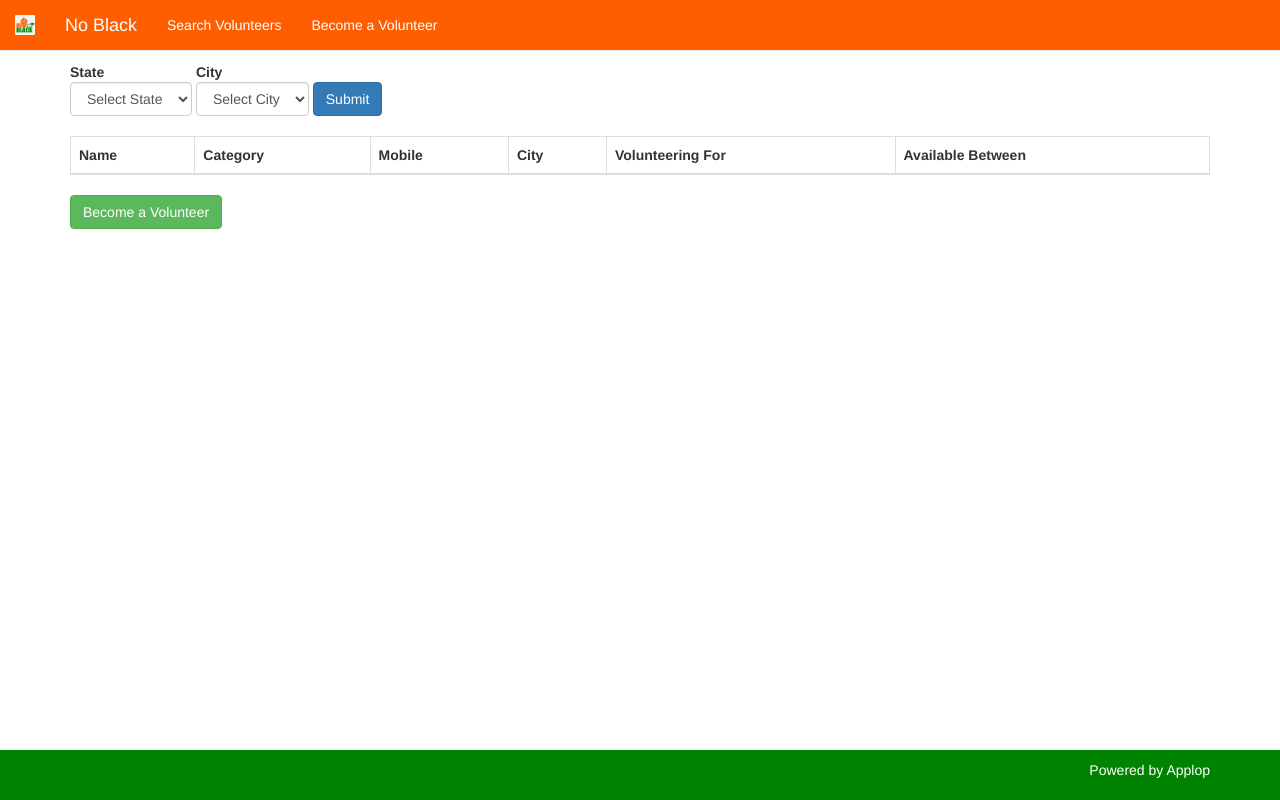
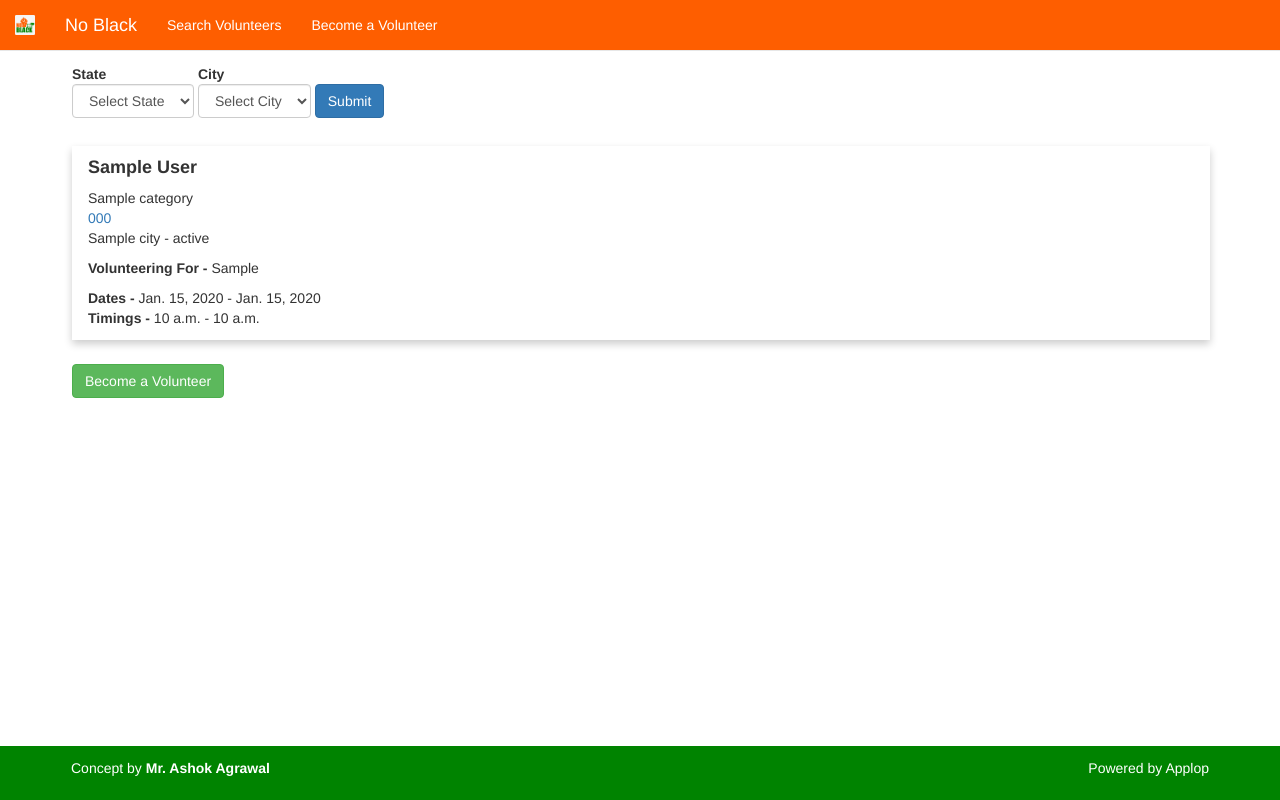
Before and after one commit to vinitapplop/noblack, a Django app: page / in a window 1280 px wide. Run offline with Django 3.2, Linux system fonts and the light colour scheme; tables that the repository leaves empty hold one stand-in row (values such as "Sample post"); data that the repository does not hold is empty; some libraries are stand-ins or nearby versions.

Commit message:
card view

```diff
--- a/templates/home.html
+++ b/templates/home.html
@@ -30,6 +30,21 @@
             background-color: #008300;
             color: white;
             padding: 10px;
+        }
+        .card {
+            /* Add shadows to create the "card" effect */
+            box-shadow: 0 4px 8px 0 rgba(0,0,0,0.2);
+            transition: 0.3s;
+        }
+
+        /* On mouse-over, add a deeper shadow */
+        .card:hover {
+            box-shadow: 0 8px 16px 0 rgba(0,0,0,0.2);
+        }
+
+        /* Add some padding inside the card container */
+        .container {
+            padding: 2px 16px;
         }
     </style>
 </head>
@@ -102,39 +117,26 @@
         <div class="row">
             <div class="col-sm-12 col-xs-12 col-md-12">
                 <div class="container">
-                    <table class="table table-bordered table-hover">
-                        <thead>
-                        <tr>
-                            <th>Name</th>
-                            <th>Category</th>
-                            <th>Mobile</th>
-                            <th>City</th>
-                            <th>Volunteering For</th>
-                            <th>Available Between</th>
-                        </tr>
-                        </thead>
-                        <tbody>
-                        {% for v in volunteers %}
-                            <tr>
-                                <td>{{ v.first_name }} {{ v.last_name }}</td>
-                                <td>{{ v.category.name }}</td>
-                                <td>{{ v.mobile }}</td>
-                                <td>{{ v.city.city_name }} - {{ v.city.state.state_name }}</td>
-                                <td>{{ v.volunteering_for }}</td>
-                                <td>
-                                    Dates - {{ v.from_date }} - {{ v.to_date }} <br>
-                                    Timings - {{ v.avaiable_from }} - {{ v.avaiable_till }}
-
-                                </td>
-                            </tr>
-                        {% endfor %}
-                        </tbody>
-
-                    </table>
+                    {% for v in volunteers %}
+                        <div class="card">
+                            <div class="container">
+                                <h4><b>{{ v.first_name }} {{ v.last_name }}</b></h4>
+                                <p>{{ v.category.name }}<br>
+                                    <a href="tel:+91{{ v.mobile }}">{{ v.mobile }}</a>
+                                    <br>
+                                    {{ v.city.city_name }} - {{ v.city.state.state_name }}
+                                </p>
+                                <p><strong>Volunteering For - </strong>{{ v.volunteering_for }}</p>
+                                <p><strong>Dates - </strong>{{ v.from_date }} - {{ v.to_date }} <br>
+                                <strong>Timings - </strong>{{ v.avaiable_from }} - {{ v.avaiable_till }}</p>
+                            </div>
+                        </div>
+                    {% endfor %}
                 </div>
 
             </div>
         </div>
+        <br>
         <div class="row">
             <div class="col-sm-12 col-xs-12 col-md-12">
                 <div class="container">
@@ -147,7 +149,8 @@
 </div>
 <footer class="footer navbar-fixed-bottom">
     <div class="container">
-        <p class="pull-right">Powered by Applop</p>
+        <p class="pull-right">Powered by <a href="http://applop.com/" style="color: white">Applop</a></p>
+        <p>Concept by <strong>Mr. Ashok Agrawal</strong></p>
     </div>
 </footer>
 </body>
--- a/volunteer/views.py
+++ b/volunteer/views.py
@@ -40,7 +40,8 @@ def enterVolunteer(request):
 
 def home(request):
     if (request.method == 'GET'):
-        return render(request, 'home.html', {})
+        volunteers = Volunteer.objects.all()
+        return render(request, 'home.html', {'volunteers': volunteers})
     else:
         state = request.POST.get('state')
         city = request.POST.get('city')
```
